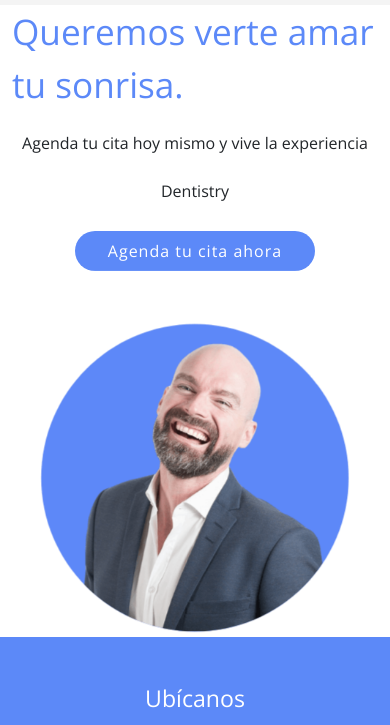
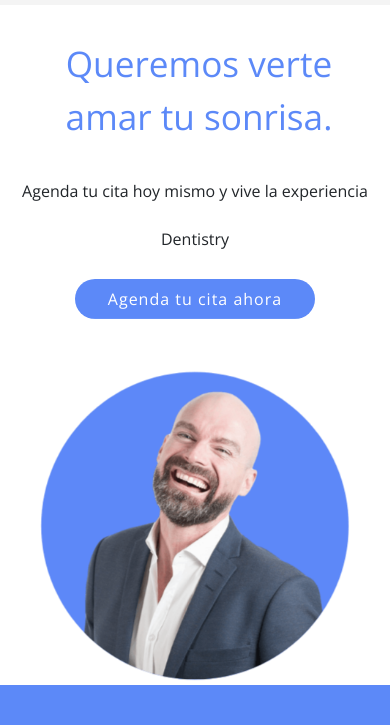
Before and after one commit to RodrigoGutierrez04/proyecto, a website: page index.html in a window 390 px wide. Shown: the part 94-819 px from the top of the page. Drawn offline with nearby package versions, Linux system fonts and the light colour scheme; a web font is replaced by a local one.

Commit message:
Estilos aplicados al H1 de HeroIndex

```diff
--- a/sass/parciales/_medias.scss
+++ b/sass/parciales/_medias.scss
@@ -8,7 +8,7 @@
     background-size:contain;
     background-position-y: 13rem;
 
-    &__textContainer h2{
+    &__textContainer h1{
         color: #5C89F8;
         font-size: 2.2em;
         line-height: 1.5em;
```
Also changed, not shown: css/destino.css.
